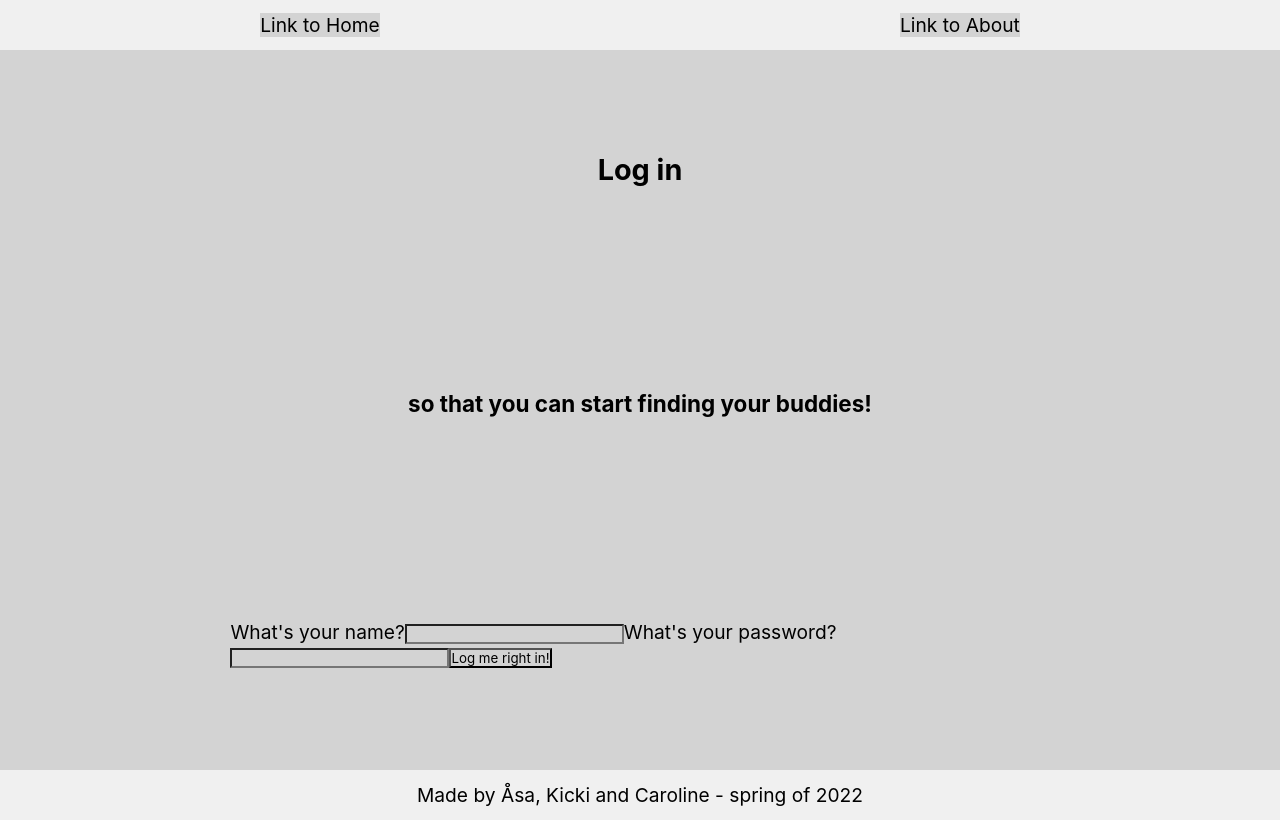
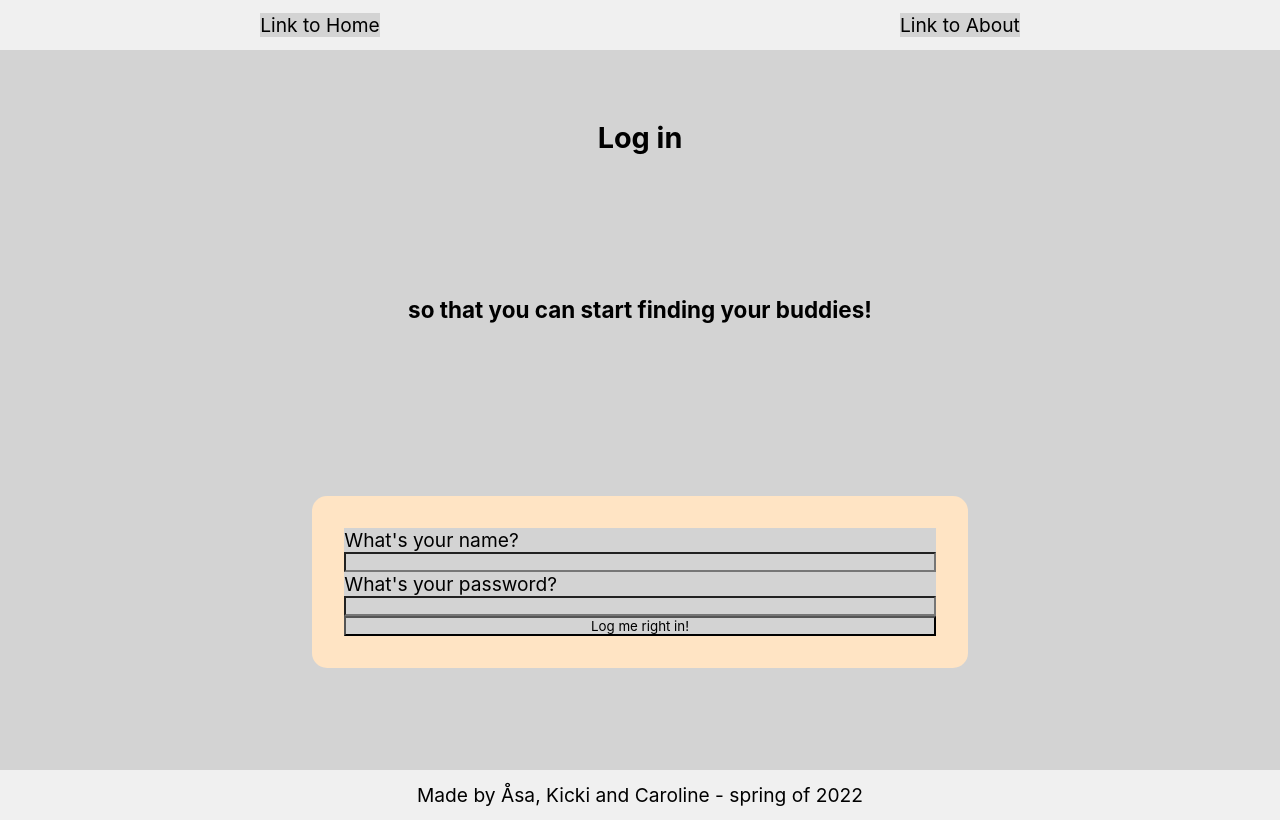
Before and after one commit to akickia/find-your-buddies, a React (Create React App) app: page /login in a window 1280 px wide. Built offline with nearby package versions, Linux system fonts and the light colour scheme.

Commit message:
styling i login

```diff
--- a/src/index.css
+++ b/src/index.css
@@ -39,6 +39,7 @@ body {
   justify-content: space-around;
   margin: auto;
 }
+
 .card {
   width: 200px;
   height: 150px;
@@ -69,6 +70,7 @@ body {
   background-color: lightgrey;
   margin: 3%
 }
+
 header, footer {
   background-color: rgb(240, 240, 240);
   text-align: center;
@@ -77,3 +79,14 @@ header, footer {
   align-items: center;
   justify-content: space-around;
 }
+
+.form {
+    display: flex;
+    flex-direction: column;
+    max-width: 80%;
+    width: 100%;
+    margin: 2rem;
+    padding: 2rem;
+    border-radius: 15px;
+    background-color: bisque;
+  }
```
